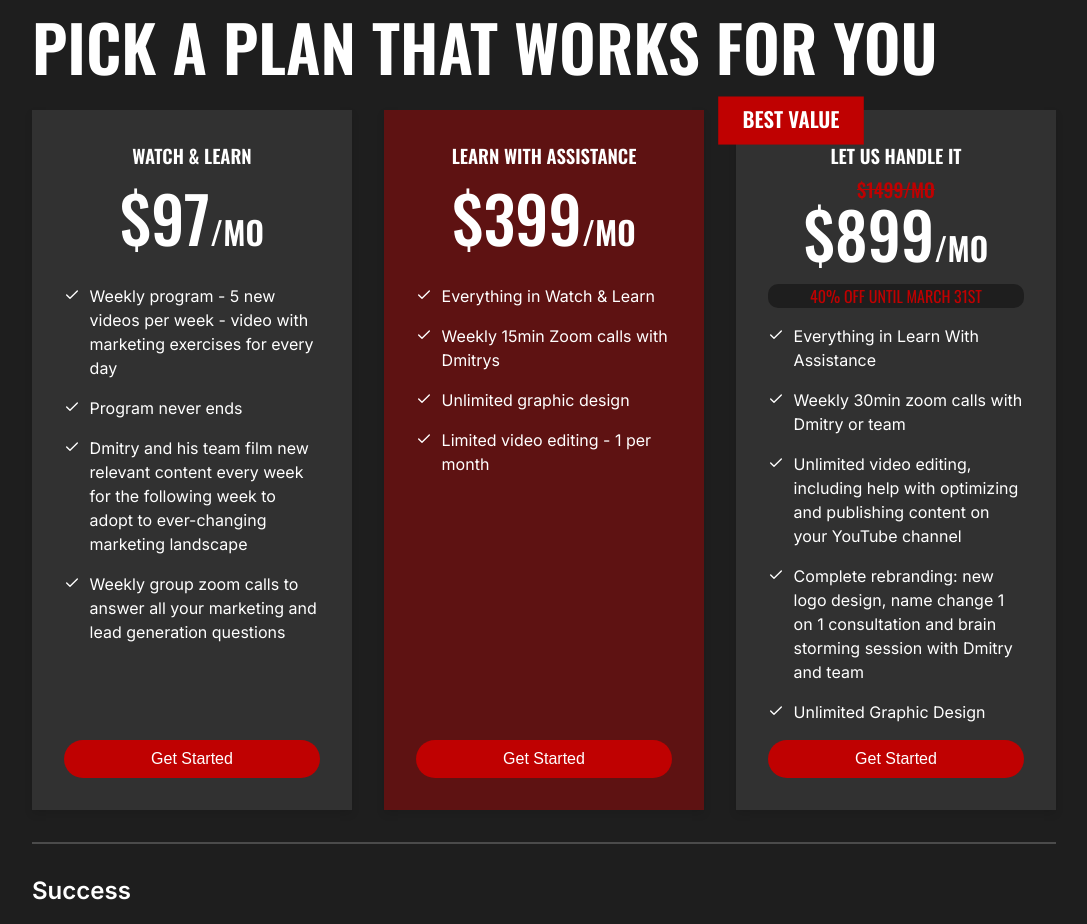
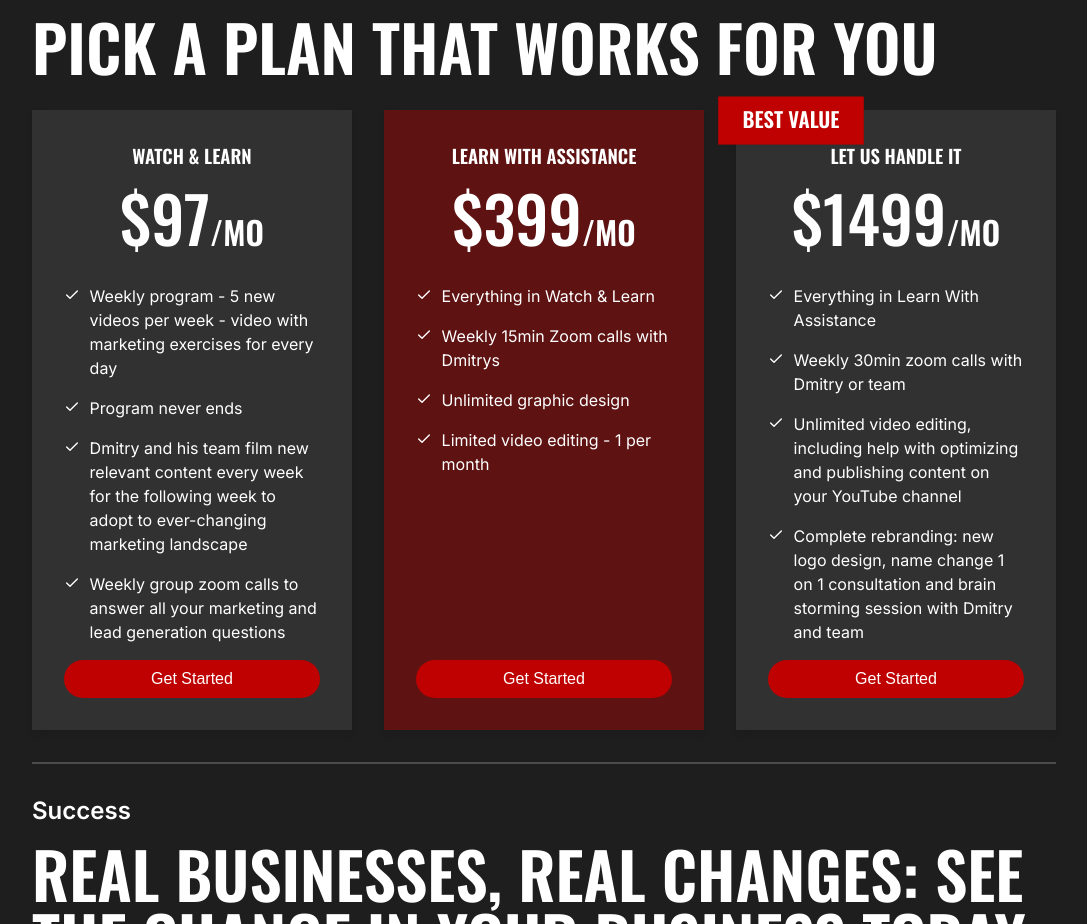
Before and after one commit to Salty-s-Media/mymarketingfitness, a Next.js app: page / in a window 1280 px wide. Shown: the part 2691-3615 px from the top of the page, without its empty margins (96-1183 px from the left). Built offline with nearby package versions, Linux system fonts and the light colour scheme.

Commit message:
change: pricing

```diff
--- a/_components/pricing/pricing.module.css
+++ b/_components/pricing/pricing.module.css
@@ -34,15 +34,6 @@
 
 .price {
   text-transform: uppercase;
-  padding-top: 1rem;
-  padding-bottom: 1rem;
-  font-size: 4rem;
-  font-weight: 500;
-  line-height: 1;
-}
-.price2 {
-  text-transform: uppercase;
-  margin-top: -3rem;
   padding-top: 1rem;
   padding-bottom: 1rem;
   font-size: 4rem;
--- a/_components/pricing/pricing.tsx
+++ b/_components/pricing/pricing.tsx
@@ -122,31 +122,9 @@ export const Pricing = () => {
             <div className={styles.cardContent}>
               <div className={styles.bestValueSticker}>Best Value</div>
               <h3>Let us handle it</h3>
-
-              <div className={styles.price2}>
-                <s style={{ fontSize: "1.2rem", color: "var(--btn)" }}>
-                  $1499/mo
-                </s>
-                <br />
-                <span
-                  style={{
-                    fontSize: "4rem",
-                  }}
-                >
-                  $899<span className={styles.monthly}>/mo</span>
-                </span>
+              <div className={styles.price}>
+                $1499<span className={styles.monthly}>/mo</span>
               </div>
-
-              <p
-                style={{
-                  fontSize: "1rem",
-                  color: "var(--btn)",
-                  backgroundColor: "var(--bg-d)",
-                  borderRadius: "10px",
-                }}
-              >
-                40% off until March 31st
-              </p>
               <div className={styles.midcont}>
                 <div className={styles.featureList}>
                   <div className={styles.listItemContainer}>
@@ -188,18 +166,10 @@ export const Pricing = () => {
                       team
                     </span>
                   </div>
-                  <div className={styles.listItemContainer}>
-                    <Check
-                      width={16}
-                      height={16}
-                      className={styles.checkIcon}
-                    />
-                    <span>Unlimited Graphic Design</span>
-                  </div>
                 </div>
               </div>
               <div className={styles.gsbCont}>
-                <Link href="https://app.coachcatalyst.com/shared_stripe_product/#/organization/12307/products/prod_Oxlllj5A4Zfzp9?promo=I4s9WJLw">
+                <Link href="https://app.coachcatalyst.com/shared_stripe_product/#/organization/12307/products/prod_Oxlllj5A4Zfzp9">
                   <button
                     aria-label="Get Started"
                     className={styles.getStartedBtn}
```
